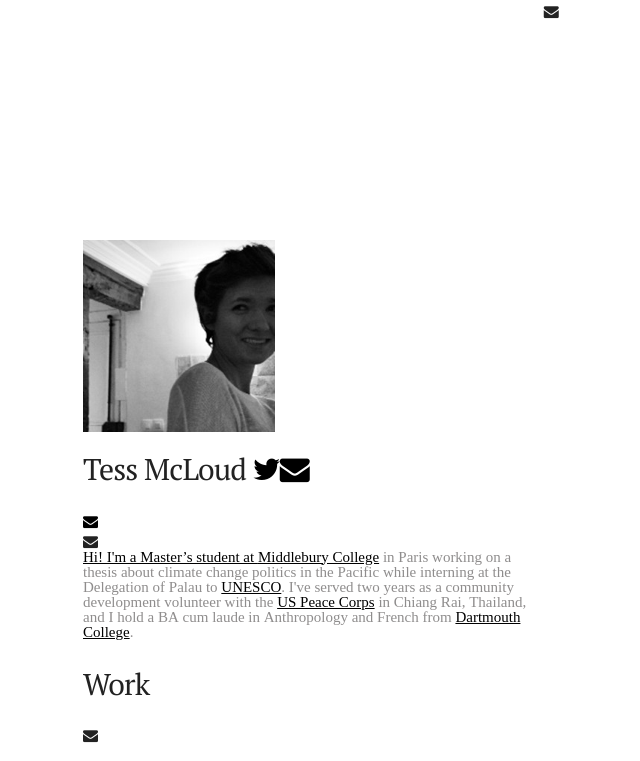
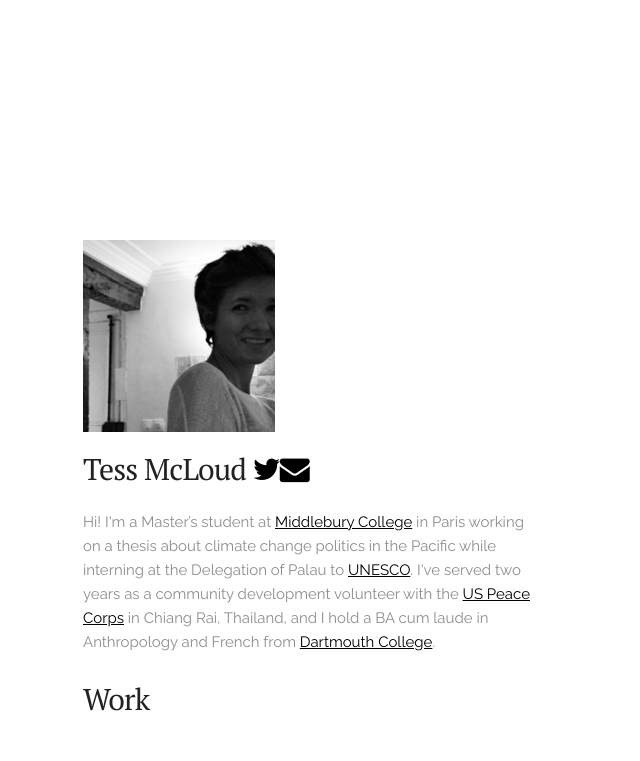
Before and after one commit to tessmcloud16/tessmcloud16.github.io, a plain HTML site: page index.html in a window 1280 px wide. Shown: the top 761 px of the page, without its empty margins (77-717 px from the left). Drawn offline with Linux system fonts and the light colour scheme.

Commit message:
fixing brackets

```diff
--- a/index.html
+++ b/index.html
@@ -38,7 +38,7 @@
     <div class="row">
       <div class="one-half column" style="margin-top: 25%">
         <img src="images/tessimage.png" style="padding-bottom: 10px">
-        <h4 class="serif-style">Tess McLoud <a href="https://twitter.com/tess_mcloud"><i class="fa fa-twitter"></i></a><a href="emailto: me@tessm.cloud"><i class="fa fa-envelope"></i</a></h4>
+        <h4 class="serif-style">Tess McLoud <a href="https://twitter.com/tess_mcloud"><i class="fa fa-twitter"></i></a><a href="emailto: me@tessm.cloud"><i class="fa fa-envelope"></i></a></h4>
         <p class="body-text">Hi! I'm a Master’s student at <a href="http://www.middlebury.edu/">Middlebury College</a> in Paris working on a thesis about climate change politics in the Pacific while interning at the Delegation of Palau to <a href="http://en.unesco.org">UNESCO</a>. I've served two years as a community development volunteer with the <a href="http://www.peacecorps.gov">US Peace Corps</a> in Chiang Rai, Thailand, and I hold a BA cum laude in Anthropology and French from <a href="http://dartmouth.edu">Dartmouth College</a>.</p>
         <h4 class="serif-style">Work</h4>
       </div>
```
